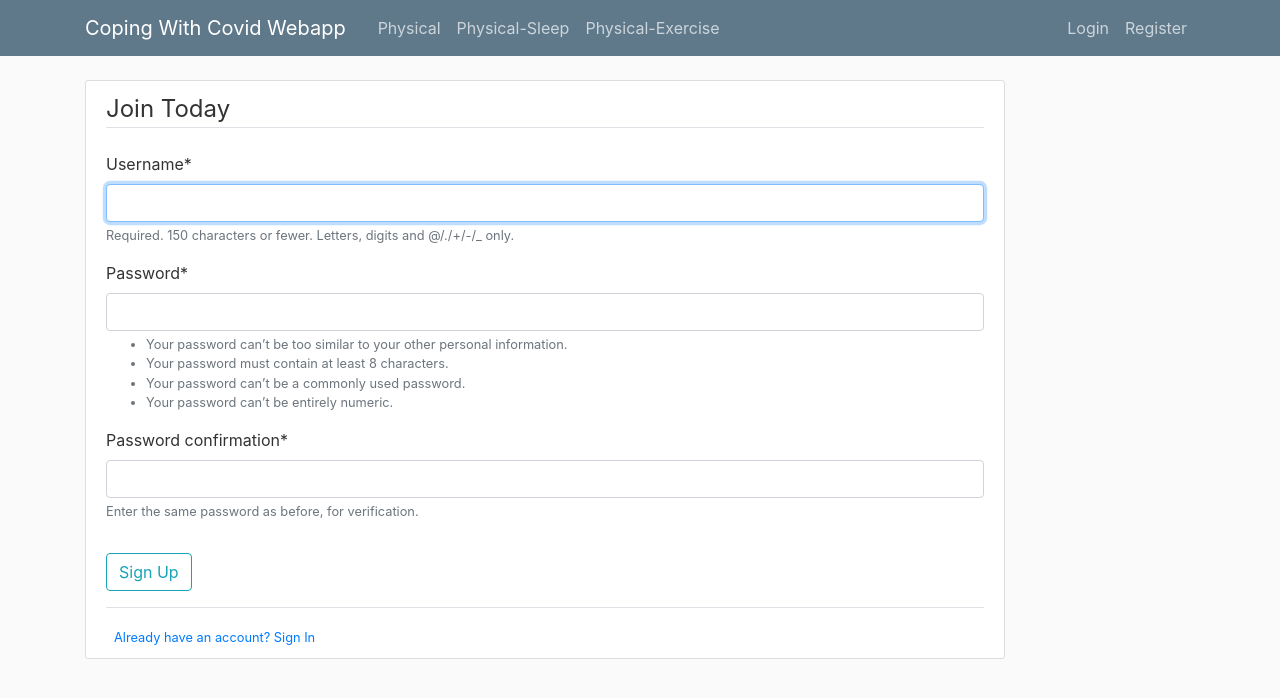
After one commit to lamiku01/HTML_CopingWithCovid, a Django app: page /register/ in a window 1280 px wide. The commit adds this page. Shown: the top 698 px of the page. Run offline with Django 3.2, Linux system fonts and the light colour scheme; some libraries are stand-ins or nearby versions.

Commit message:
Added User Registration

```diff
--- a/CopingWithCovid/CopingWithCovid/settings.py
+++ b/CopingWithCovid/CopingWithCovid/settings.py
@@ -32,6 +32,8 @@ ALLOWED_HOSTS = []
 
 INSTALLED_APPS = [
     'physical.apps.PhysicalConfig',
+    'users.apps.UsersConfig',
+    'crispy_forms',
     'django.contrib.admin',
     'django.contrib.auth',
     'django.contrib.contenttypes',
@@ -119,3 +121,5 @@ USE_TZ = True
 # https://docs.djangoproject.com/en/3.1/howto/static-files/
 
 STATIC_URL = '/static/'
+
+CRISPY_TEMPLATE_PACK = 'bootstrap4'
--- a/CopingWithCovid/CopingWithCovid/urls.py
+++ b/CopingWithCovid/CopingWithCovid/urls.py
@@ -15,8 +15,11 @@ Including another URLconf
 """
 from django.contrib import admin
 from django.urls import path, include
+from users import views as user_views
 
 urlpatterns = [
     path('admin/', admin.site.urls),
+    path('register/', user_views.register),
+    path('', include('physical.urls')),
     path('physical/', include('physical.urls')),
 ]
--- a/CopingWithCovid/physical/templates/physical/base.html
+++ b/CopingWithCovid/physical/templates/physical/base.html
@@ -36,14 +36,26 @@
         <!-- Navbar Right Side -->
         <div class="navbar-nav">
           <a class="nav-item nav-link" href="#">Login</a>
-          <a class="nav-item nav-link" href="#">Register</a>
+          <a class="nav-item nav-link" href="/register">Register</a>
         </div>
       </div>
     </div>
   </nav>
 </header>
-
-    {% block content  %}{% endblock %}
+    <main role="main" class="container">
+      <div class="row">
+        <div class="col-md-10">
+          {% if messages %}
+          {% for message in messages %}
+          <div class='alert alert-{{ message.tag }}'>
+            {{ message }}
+          </div>
+          {% endfor %}
+          {% endif %}
+          {% block content  %}{% endblock %}
+        </div>
+      </div>
+    </main>
 
     <!-- Optional JavaScript -->
     <!-- jQuery first, then Popper.js, then Bootstrap JS -->
--- /dev/null
+++ b/CopingWithCovid/users/admin.py
@@ -0,0 +1,3 @@
+from django.contrib import admin
+
+# Register your models here.
--- /dev/null
+++ b/CopingWithCovid/users/apps.py
@@ -0,0 +1,5 @@
+from django.apps import AppConfig
+
+
+class UsersConfig(AppConfig):
+    name = 'users'
--- /dev/null
+++ b/CopingWithCovid/users/models.py
@@ -0,0 +1,3 @@
+from django.db import models
+
+# Create your models here.
--- /dev/null
+++ b/CopingWithCovid/users/templates/users/register.html
@@ -0,0 +1,21 @@
+{% extends "physical/base.html" %}
+{% load crispy_forms_tags %}
+{% block content %}
+	<div class='content-section'>
+		<form method="POST">
+			{% csrf_token %}
+			<fieldset class="form-group">
+				<legend class="border-bottom mb-4">Join Today</legend>
+				{{ form|crispy }}
+			</fieldset>
+			<div class="form-group">
+				<button class="btn btn-outline-info">Sign Up</button>
+			</div>
+		</form>
+		<div class="border-top pt-3">
+			<small class="text-muted">
+				 <a class="ml-2" href="#">Already have an account? Sign In</a>
+			</small>
+		</div>
+	</div>
+{% endblock content %}
--- /dev/null
+++ b/CopingWithCovid/users/tests.py
@@ -0,0 +1,3 @@
+from django.test import TestCase
+
+# Create your tests here.
--- /dev/null
+++ b/CopingWithCovid/users/views.py
@@ -0,0 +1,15 @@
+from django.shortcuts import render, redirect
+from django.contrib.auth.forms import UserCreationForm
+from django.contrib import messages
+
+def register(request):
+	if request.method == 'POST':
+		form = UserCreationForm(request.POST)
+		if form.is_valid():
+			form.save()
+			username = form.cleaned_data.get('username')
+			messages.success(request, f'Account Created for {username}!')
+			return redirect('physical-home')
+	else:
+		form = UserCreationForm()
+	return render(request, 'users/register.html', {'form': form})
```
Also changed, not shown: CopingWithCovid/db.sqlite3, CopingWithCovid/users/__init__.py (added), CopingWithCovid/users/migrations/__init__.py (added).
